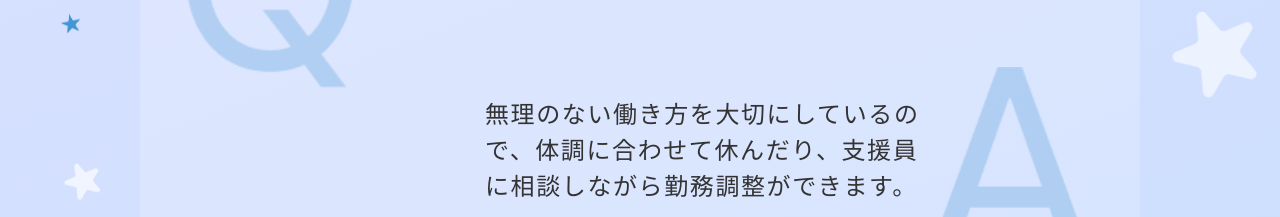
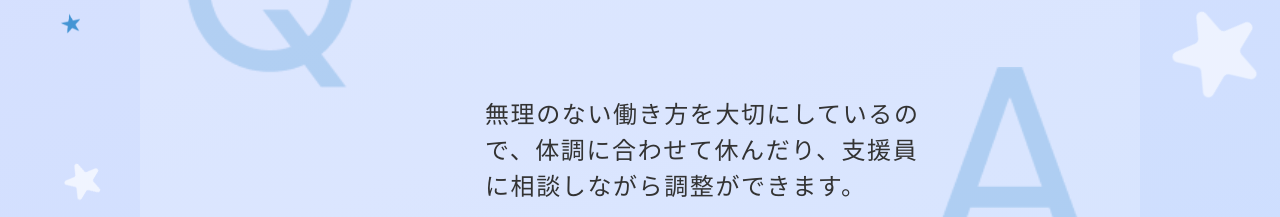
Before and after one commit to sirius-hp-code/sirius-purple, a plain HTML site: page question.html in a window 1280 px wide. Shown: the part 3715-3932 px from the top of the page. Drawn offline with Linux system fonts and the light colour scheme.

Commit message:
Update question.html

```diff
--- a/question.html
+++ b/question.html
@@ -219,7 +219,7 @@
                     </div>
                     <!-- anser -->
                     <div class="answer">
-                        <p>無理のない働き方を大切にしているの<br>で、体調に合わせて休んだり、支援員<br>に相談しながら勤務調整ができます。
+                        <p>無理のない働き方を大切にしているの<br>で、体調に合わせて休んだり、支援員<br>に相談しながら調整ができます。
                         </p>
                     </div>
                     <img src="img/Q.png" alt="クエスチョンマーク" class="qu">
```
